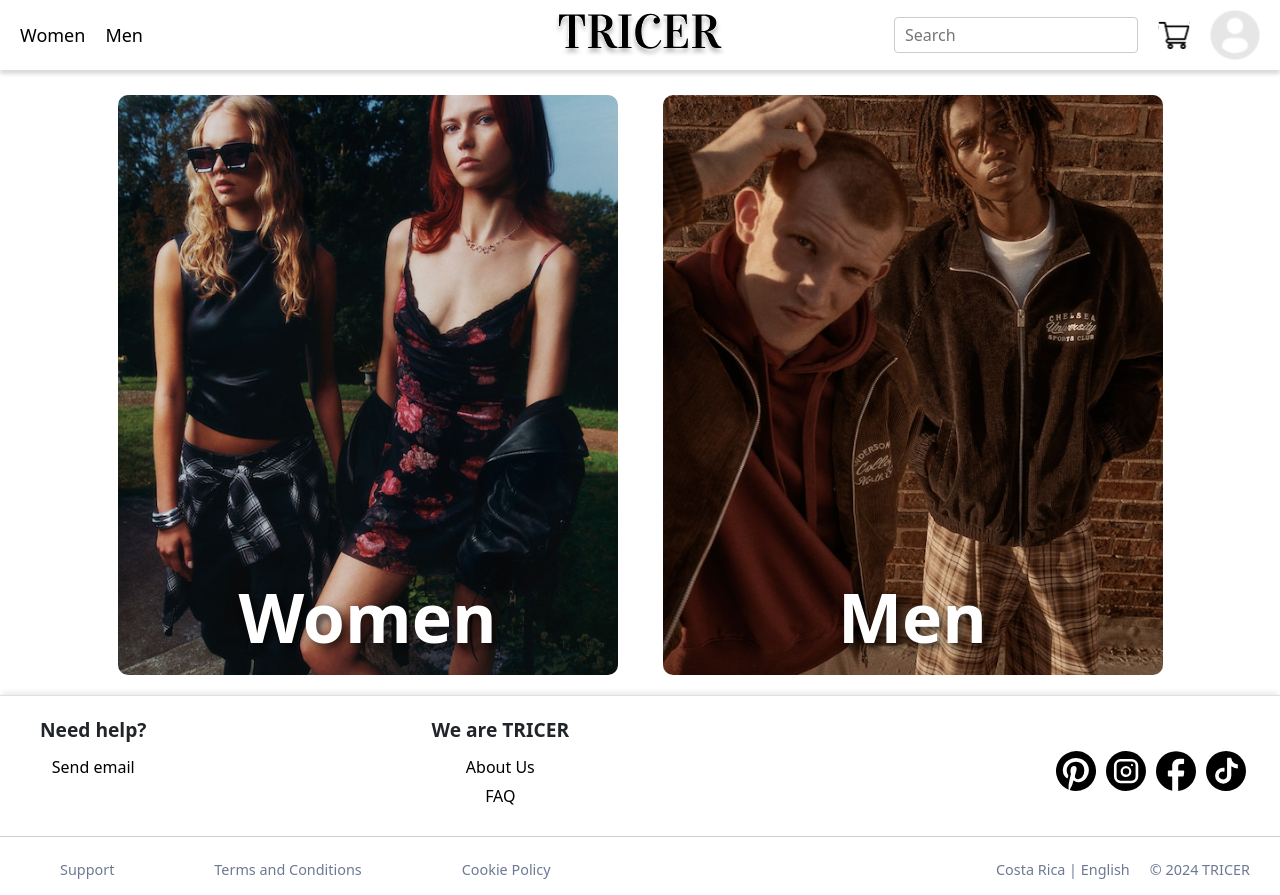
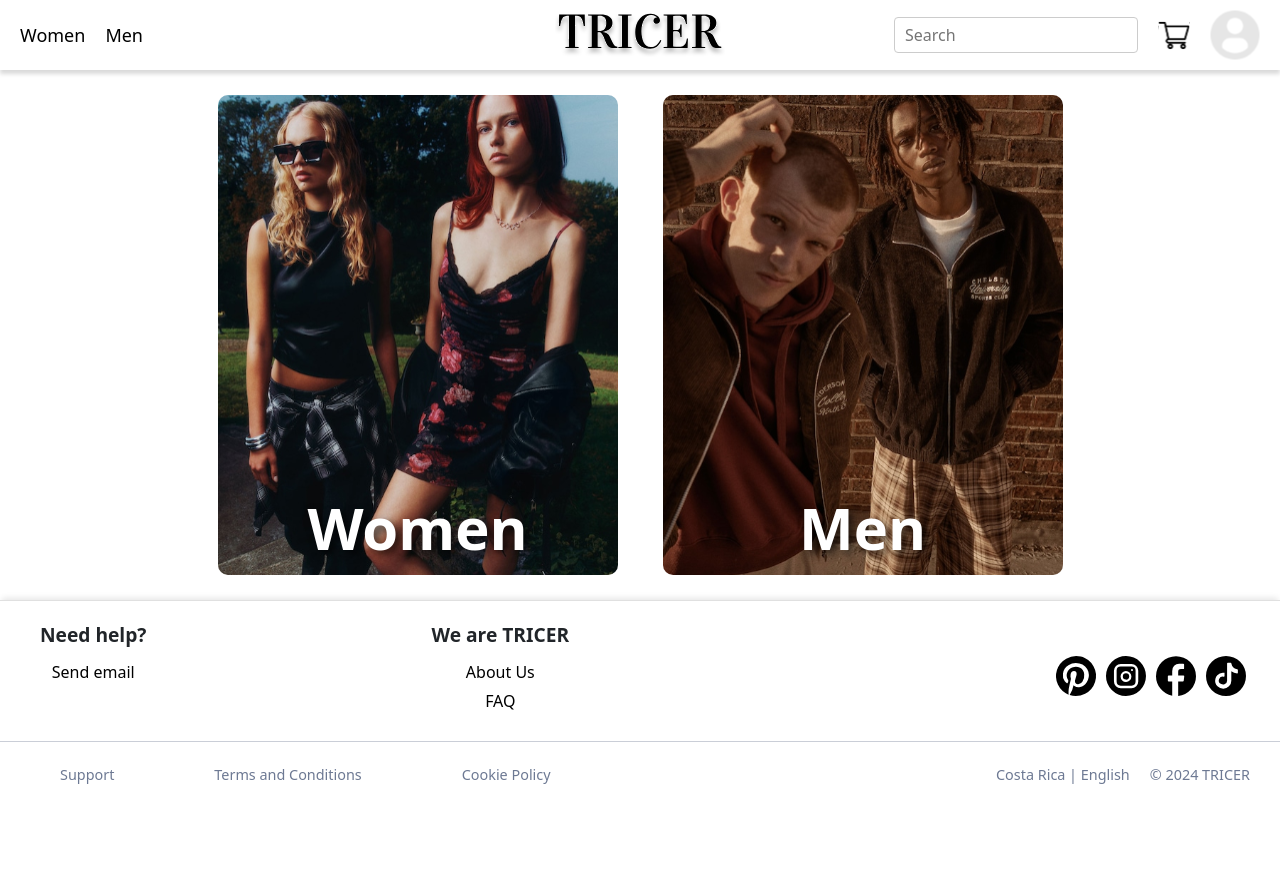
Before and after one commit to JGeanca/Tricer, a React (Vite) app in the folder projects/project-01/: page / in a window 1280 px wide. After the commit the page ends 800 px from the top, so only its background shows below. Built offline with nearby package versions, Linux system fonts and the light colour scheme.

Commit message:
Se mejora la responsividad del homepage.

```diff
--- a/projects/project-01/src/css/homepage.css
+++ b/projects/project-01/src/css/homepage.css
@@ -49,7 +49,7 @@
   transform: scale(1.02) translate(-50%, -50%);
 }
 
-@media (max-width: 1400px) {
+@media (max-width: 1800px) {
   .image-box {
     width: 500px;
     height: 580px;
@@ -57,6 +57,17 @@
 
   .overlay-text {
     font-size: 68px;
+  }
+}
+
+@media (max-width: 1400px) {
+  .image-box {
+    width: 400px;
+    height: 480px;
+  }
+
+  .overlay-text {
+    font-size: 58px;
   }
 }
 
```
